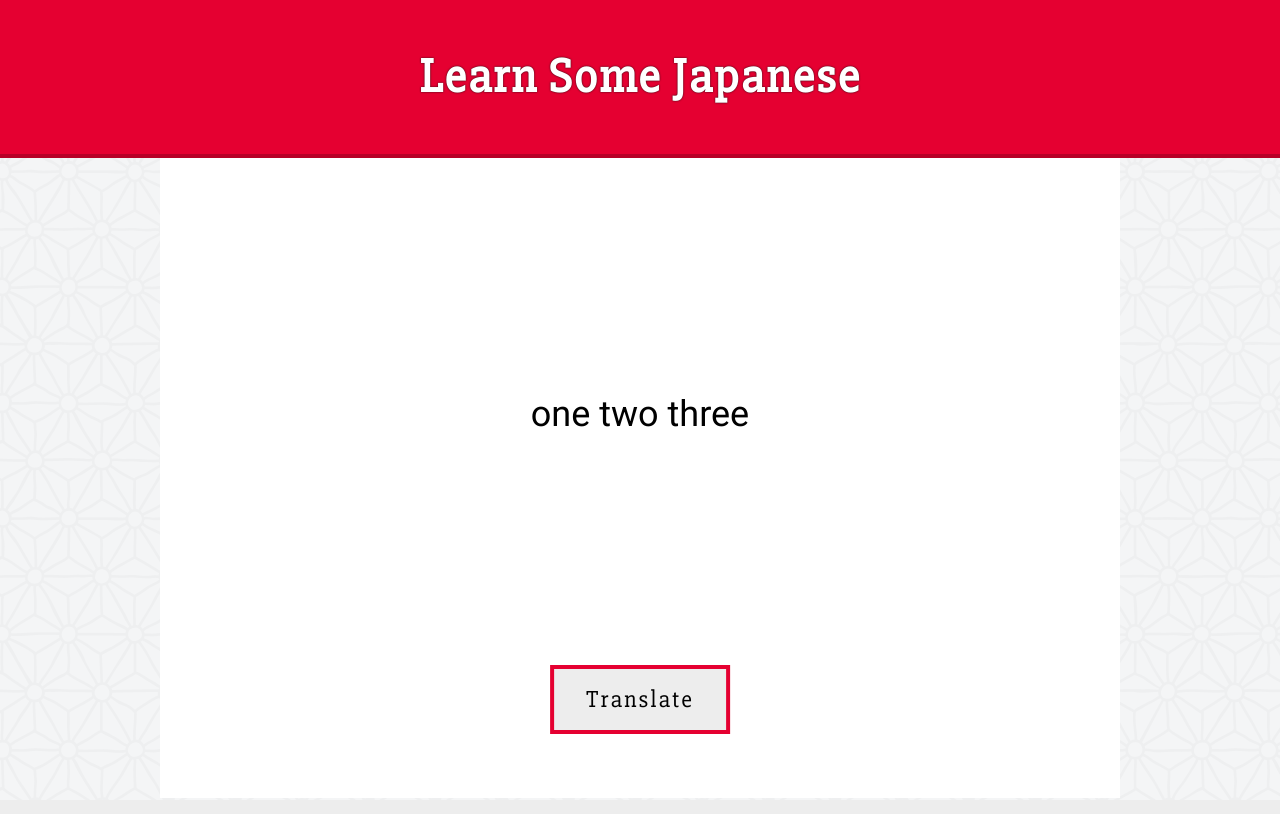
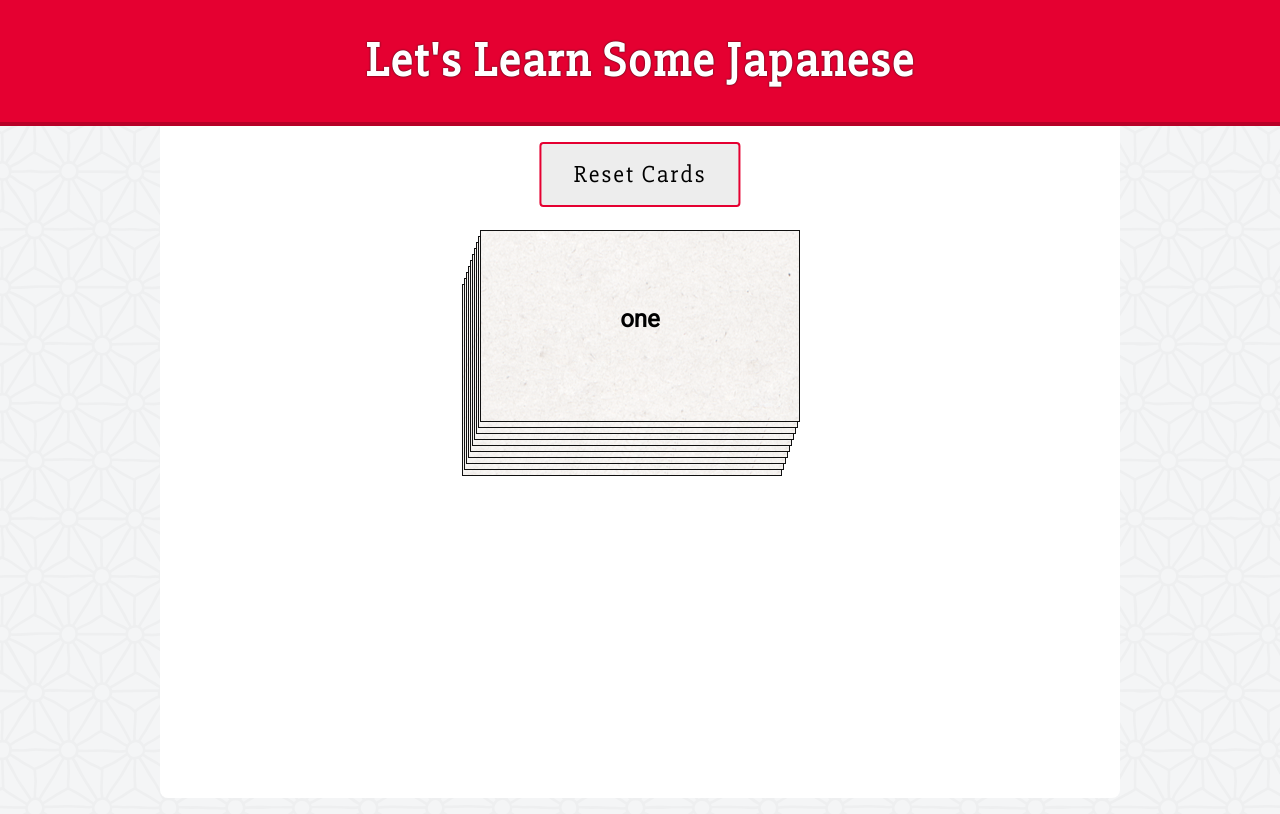
Before and after one commit to emwing/IDM-6620-20-FA17-Wing-Emily, a plain HTML site: page wk13/index.html in a window 1280 px wide. Drawn offline with nearby package versions, Linux system fonts and the light colour scheme.

Commit message:
final commit of week 13 assignment
converted interface to flip card format, added additonal numbers, and
used week 12 assignment feedback to write functions

```diff
--- a/wk13/index.html
+++ b/wk13/index.html
@@ -3,7 +3,7 @@
   <head>
     <meta charset="utf-8">
     <meta name="viewport" content="width=device-width, initial-scale=1">
-    <title>Assignment 9</title>
+    <title>Assignment 13</title>
 
     <link href="https://fonts.googleapis.com/css?family=Roboto|Slabo+27px" rel="stylesheet">
     <link rel="stylesheet" href="style.css">
@@ -11,16 +11,126 @@
   </head>
   <body>
     <header>
-      <h1>Learn Some Japanese</h1>
+      <h1>Let's Learn Some Japanese</h1>
     </header>
 
-    <section class="pagewrap">
-      <div id="words" class="flashcard">
-        <p>one two three</p>
-      </div>
+    <section class="sectionWrap">
+      <button type="button" id="reset">Reset Cards</button>
 
-      <button type="button" id="translate">Translate</button>
-    </section>
+      <div id="stack">
+
+        <div id="card01" class="card">
+          <div class="front">
+            <h2>one</h2>
+          </div>
+          <div class="back">
+            <p>Romanji : ichi</p>
+            <p>Hiragana : いち</p>
+            <p>Kanji : 一</p>
+          </div>
+        </div> <!-- ends #card01 .card -->
+
+        <div id="card02" class="card">
+          <div class="front">
+            <h2>two</h2>
+          </div>
+          <div class="back">
+            <p>Romanji : ni</p>
+            <p>Hiragana : に</p>
+            <p>Kanji : 二</p>
+          </div>
+        </div> <!-- ends #card02 .card -->
+
+        <div id="card03" class="card">
+          <div class="front">
+            <h2>three</h2>
+          </div>
+          <div class="back">
+            <p>Romanji : san</p>
+            <p>Hiragana : さん</p>
+            <p>Kanji : 三</p>
+          </div>
+        </div> <!-- ends #card03 .card -->
+
+        <div id="card04" class="card">
+          <div class="front">
+            <h2>four</h2>
+          </div>
+          <div class="back">
+            <p>Romanji : shi</p>
+            <p>Hiragana : し</p>
+            <p>Kanji : 四</p>
+          </div>
+        </div> <!-- ends #card04 .card -->
+
+        <div id="card05" class="card">
+          <div class="front">
+            <h2>five</h2>
+          </div>
+          <div class="back">
+            <p>Romanji : go</p>
+            <p>Hiragana : ご</p>
+            <p>Kanji : 五</p>
+          </div>
+        </div> <!-- ends #card05 .card -->
+
+        <div id="card06" class="card">
+          <div class="front">
+            <h2>six</h2>
+          </div>
+          <div class="back">
+            <p>Romanji : roku</p>
+            <p>Hiragana : ろく</p>
+            <p>Kanji : 六</p>
+          </div>
+        </div> <!-- ends #card06 .card -->
+
+        <div id="card07" class="card">
+          <div class="front">
+            <h2>seven</h2>
+          </div>
+          <div class="back">
+            <p>Romanji : shichi</p>
+            <p>Hiragana : しち</p>
+            <p>Kanji : 七</p>
+          </div>
+        </div> <!-- ends #card07 .card -->
+
+        <div id="card08" class="card">
+          <div class="front">
+            <h2>eight</h2>
+          </div>
+          <div class="back">
+            <p>Romanji : hachi</p>
+            <p>Hiragana : はち</p>
+            <p>Kanji : 八</p>
+          </div>
+        </div> <!-- ends #card08 .card -->
+
+        <div id="card09" class="card">
+          <div class="front">
+            <h2>nine</h2>
+          </div>
+          <div class="back">
+            <p>Romanji : kyuu</p>
+            <p>Hiragana : きゅう</p>
+            <p>Kanji : 九</p>
+          </div>
+        </div> <!-- ends #card09 .card -->
+
+        <div id="card10" class="card">
+          <div class="front">
+            <h2>ten</h2>
+          </div>
+          <div class="back">
+            <p>Romanji : juu</p>
+            <p>Hiragana : じゅう</p>
+            <p>Kanji : 十</p>
+          </div>
+        </div> <!-- ends #card10 .card -->
+
+      </div> <!-- ends #stack -->
+    </section> <!-- ends .pagewrap -->
 
     <script type="text/javascript" src="script.js"></script>
 
--- a/wk13/script.js
+++ b/wk13/script.js
@@ -1,37 +1,19 @@
-/* function toggleTransle():
-  -Accepts ID of HTML elementID
-  -Listens for button click
-  -Toggle innerHTML */
+$(document).ready(function() {
 
-  $("document").ready(function() {
-    var words = document.getElementById('words'),
-      toggle = 1;
+// flip the card by adding classes with transformations
+  $(".card").click(function() {
+      $(this).addClass("frontflipped");
+      $(this).find(".front").addClass("backflipped");
+      $(this).find(".front").css("z-index", 0);
+      $(this).css("z-index", 10);
+    });
 
-    $('#translate').click(function() {
-      switch (toggle) {
-        case 0:
-          words.innerHTML = "<p>one two three</p>";
-          toggle = 1;
-          break;
+// reset the cards when #reset button clicked
+  $("#reset").click(function() {
+    $(".card").removeClass("frontflipped");
+    $(".card").find(".front").removeClass("backflipped");
+    $(".card").find(".front").css("z-index", "");
+    $(".card").css("z-index", "");
+  });
 
-        case 1:
-          words.innerHTML = "<p>ichi ni san</p><p>Japanese Romanji</p>";
-          toggle = 2;
-          break;
-
-        case 2:
-          words.innerHTML = "<p>いち に さん</p><p>Japanese Hiragana</p>";
-          toggle = 3;
-          break;
-
-        case 3:
-          words.innerHTML = "<p>一 二 三</p><p>Japanese Kanji</p>";
-          toggle = 0;
-          break;
-
-        default:
-          words.innerHTML = "<p>1 2 3</p>";
-          break;
-      }
-    });
-  });
+}) // ends document ready
--- a/wk13/style.css
+++ b/wk13/style.css
@@ -2,7 +2,6 @@
   margin: 0;
   padding: 0;
 }
-
 html {
   box-sizing: border-box;
   font-size: 16px;
@@ -10,59 +9,159 @@ html {
   text-align: center;
   background: #ededed url("img/asanoha-400px.png") repeat;
 }
-
 *,
 *:before,
 *:after { box-sizing: inherit; }
 
-/* general appearance controls */
+/* header appearance controls */
 header {
-  padding: 3rem;
+  padding: 2rem;
   background: #e50031;
   border-bottom: 0.25rem solid #b70027;
 }
-
-.pagewrap {
-  margin: 0 auto;
-  padding: 2rem;
-  position: relative;
-  width: 75%;
-  height: 40rem;
-  background-color: #fff;
-}
-
-h1,
-button {
-  font-family: 'Slabo 27px', times, serif;
-  letter-spacing: 0.125rem;
-}
-
 h1 {
   color: #fff;
   font-size: 3rem;
   text-shadow: 0 0 2px #111;
 }
 
+/* button appearance */
+h1,
+button {
+  font-family: 'Slabo 27px', times, serif;
+  letter-spacing: 0.125rem;
+}
 button {
   padding: 1rem 2rem;
   position: absolute;
-  bottom: 10%;
+  top: 1rem;
   left: 50%;
   transform: translateX(-50%);
   background-color: #ededed;
-  border: 0.25rem solid #e50031;
+  border: 0.125rem solid #e50031;
+  border-radius: 0.25rem;
   font-size: 1.5rem;
   cursor: pointer;
 }
 
-.flashcard {
-  margin-bottom: 2rem;
+/* container controls */
+.sectionWrap {
+  margin: 0 auto 1rem;
+  padding: 1.5rem;
+  position: relative;
+  width: 75%;
+  min-height: 42rem;
+  border-radius: 0 0 0.5rem 0.5rem;
+  background-color: #fff;
+}
+
+/* card controls */
+#stack {
+  margin: 5rem auto 2rem;
+  position: relative;
+  width: 20rem;
+}
+.card {
   position: absolute;
-  top: 40%;
-  left: 50%;
-  transform: translate(-50%, -50%);
+  width: 20rem;
+  height: 12rem;
+  -ms-transform-origin: 0% 135%;
+  -webkit-transform-origin: 0% 135%;
+  transform-origin: 0% 135%;
+}
+.front {
+  position: absolute;
+  width: 20rem;
+  height: 12rem;
+  z-index: 2;
+  border: 0.0625rem solid #111;
+  background: #ffffe2 url("img/ricepaper2.png") repeat;
+  text-align: center;
+}
+.front h2 {
   font-size: 1.5rem;
+  line-height: 11rem;
 }
-.flashcard p:first-child {
-  font-size: 2.25rem;
+.back {
+  padding: 3rem 4.5rem;
+  position: absolute;
+  width: 20rem;
+  height: 12rem;
+  z-index: 1;
+  border: 0.0625rem solid #111;
+  background: #ffffe2 url("img/ricepaper2.png") repeat;
+  color: #00a4b3;
+  font-size: 1.25rem;
+  text-align: left;
+  -ms-transform: rotateX(-180deg);
+  -webkit-transform: rotateX(-180deg);
+  transform: rotateX(-180deg);
 }
+#card01 {
+  top: 0;
+  right: 0;
+  z-index: 10;
+}
+#card02 {
+  top: 0.375rem;
+  right: 0.125rem;
+  z-index: 9;
+}
+#card03 {
+  top: 0.75rem;
+  right: 0.25rem;
+  z-index: 8;
+}
+#card04 {
+  top: 1.125rem;
+  right: 0.375rem;
+  z-index: 7;
+}
+#card05 {
+  top: 1.5rem;
+  right: 0.5rem;
+  z-index: 6;
+}
+#card06 {
+  top: 1.875rem;
+  right: 0.625rem;
+  z-index: 5;
+}
+#card07 {
+  top: 2.25rem;
+  right: 0.75rem;
+  z-index: 4;
+}
+#card08 {
+  top: 2.625rem;
+  right: 0.875rem;
+  z-index: 3;
+}
+#card09 {
+  top: 3rem;
+  right: 1rem;
+  z-index: 2;
+}
+#card10 {
+  top: 3.375rem;
+  right: 1.125rem;
+  z-index: 1;
+}
+
+/* card animation (controlled by javascript) */
+.frontflipped {
+  -ms-transform: rotateX(-180deg) translateY(2rem);
+  -webkit-transform: rotateX(-180deg) translateY(2rem);
+  transform: rotateX(-180deg) translateY(2rem);
+  animation: fflip 0.6s;
+}
+.backflipped { animation: bflip 0.6s; }
+
+@keyframes fflip {
+  from  { transform: rotateX(0deg) translateY(0); }
+  to    { transform: rotateX(-180deg) translateY(2rem); }
+}
+@keyframes bflip {
+  0% { z-index: 10; }
+  50% { z-index: 0; }
+}
```
Also changed, not shown: wk13/img/japan.jpg (deleted), wk13/img/ricepaper2.png (added).
